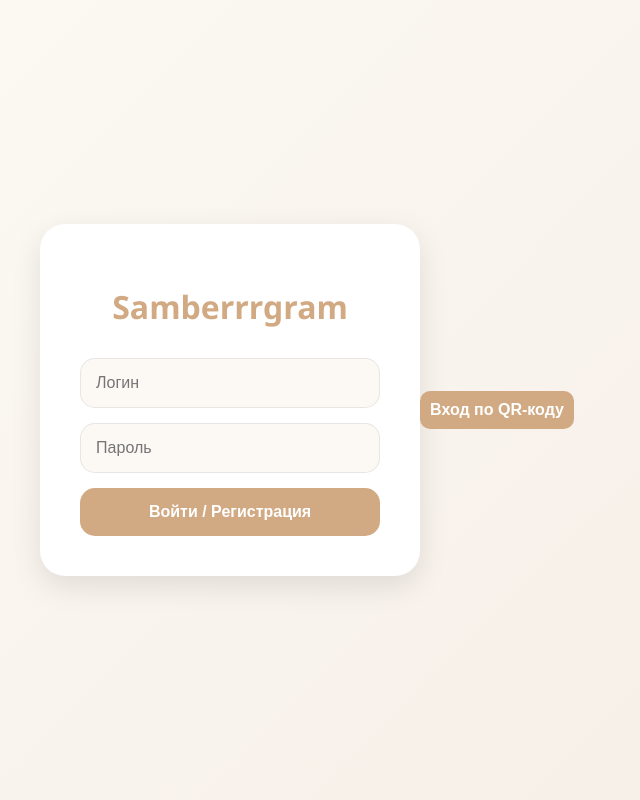
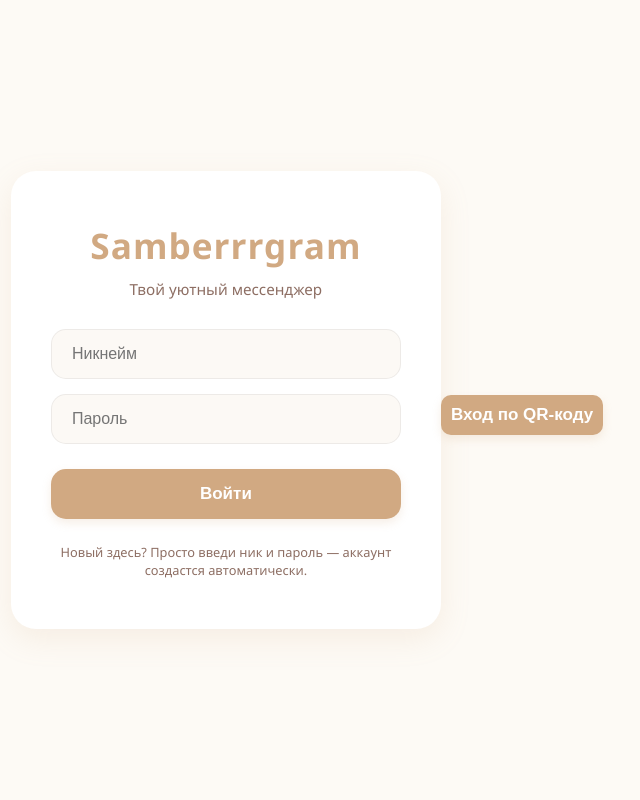
Before and after one commit to artemvergunov2009-ui/antispam_bot, a Flask app: page / in a window 1280 px wide. Shown: the whole page, without its empty margins (333-973 px from the left). Run offline with Flask 3, Linux system fonts and the light colour scheme; some libraries are stand-ins or nearby versions.

Commit message:
Update login.html

```diff
--- a/templates/login.html
+++ b/templates/login.html
@@ -2,60 +2,169 @@
 <html lang="ru">
 <head>
     <meta charset="UTF-8">
-    <meta name="viewport" content="width=device-width, initial-scale=1.0, maximum-scale=1.0, user-scalable=no">
-    <title>Samberrrgram - Вход</title>
+    <meta name="viewport" content="width=device-width, initial-scale=1.0">
+    <title>Вход в Samberrrgram</title>
+    <style>
+        :root {
+            --bg-color: #fdfaf5;
+            --card-bg: #ffffff;
+            --main-color: #d1a982;
+            --main-color-hover: #b8916b;
+            --text-color-dark: #3e2723;
+            --text-color-light: #8d6e63;
+            --error-color: #d9534f;
+            --border-radius: 25px;
+            --input-radius: 15px;
+            --main-shadow: 0 10px 30px rgba(210, 170, 130, 0.15);
+        }
 
-    <link rel="icon" type="image/png" href="{{ url_for('static', filename='logo.png') }}">
-    <link rel="apple-touch-icon" href="{{ url_for('static', filename='logo.png') }}">
-    <meta name="apple-mobile-web-app-capable" content="yes">
-    <meta name="mobile-web-app-capable" content="yes">
-    <meta name="apple-mobile-web-app-status-bar-style" content="black-translucent">
-    <style>
         body {
             font-family: 'Segoe UI', Tahoma, Geneva, Verdana, sans-serif;
-            background: linear-gradient(135deg, #fdfaf5, #f5eee6);
-            display: flex; justify-content: center; align-items: center;
-            height: 100vh; margin: 0;
+            display: flex;
+            justify-content: center;
+            align-items: center;
+            height: 100vh;
+            margin: 0;
+            background-color: var(--bg-color);
+            color: var(--text-color-dark);
         }
-        .login-container {
-            background: #ffffff; padding: 40px;
-            border-radius: 25px; box-shadow: 0 10px 30px rgba(0, 0, 0, 0.1);
-            text-align: center; width: 300px;
+
+        /* Основная карточка входа */
+        .login-card {
+            background: var(--card-bg);
+            padding: 50px 40px;
+            border-radius: var(--border-radius);
+            box-shadow: var(--main-shadow);
+            text-align: center;
+            width: 100%;
+            max-width: 350px;
+            transition: transform 0.3s ease;
         }
-        h1 { color: #d1a982; margin-bottom: 30px; }
+
+        .login-card:hover {
+            transform: translateY(-5px);
+        }
+
+        /* Логотип */
+        .logo {
+            font-size: 2.2em;
+            font-weight: bold;
+            color: var(--main-color);
+            margin-bottom: 10px;
+            letter-spacing: 1px;
+        }
+
+        .subtitle {
+            color: var(--text-color-light);
+            font-size: 0.95em;
+            margin-bottom: 30px;
+        }
+
+        /* Сообщение об ошибке */
+        .error-msg {
+            background-color: #fce4e4;
+            color: var(--error-color);
+            padding: 10px;
+            border-radius: var(--input-radius);
+            margin-bottom: 20px;
+            font-size: 0.85em;
+            font-weight: bold;
+        }
+
+        /* Поля ввода */
+        .input-group {
+            margin-bottom: 15px;
+            text-align: left;
+        }
+
         input {
-            width: 100%; padding: 15px; margin-bottom: 15px;
-            border: 1px solid rgba(0,0,0,0.08); border-radius: 15px;
-            box-sizing: border-box; background: #fcf9f5;
-            outline: none; font-size: 16px; transition: 0.3s;
+            padding: 15px 20px;
+            width: 100%;
+            box-sizing: border-box;
+            border: 1px solid rgba(0,0,0,0.06);
+            border-radius: var(--input-radius);
+            background-color: #fcf9f5;
+            font-size: 16px;
+            outline: none;
+            transition: border-color 0.2s, box-shadow 0.2s;
+            color: var(--text-color-dark);
         }
-        input:focus { border-color: #d1a982; }
+
+        input:focus {
+            border-color: var(--main-color);
+            box-shadow: 0 0 0 4px rgba(209, 169, 130, 0.1);
+        }
+
+        /* Кнопка */
         button {
-            width: 100%; padding: 15px; background: #d1a982;
-            color: white; border: none; border-radius: 15px;
-            font-size: 16px; font-weight: bold; cursor: pointer; transition: 0.3s;
+            margin-top: 10px;
+            padding: 15px;
+            background-color: var(--main-color);
+            color: white;
+            border: none;
+            border-radius: var(--input-radius);
+            cursor: pointer;
+            font-size: 17px;
+            width: 100%;
+            font-weight: bold;
+            transition: background-color 0.2s, transform 0.1s;
+            box-shadow: 0 4px 10px rgba(209, 169, 130, 0.2);
         }
-        button:hover { background: #b8916b; transform: scale(1.02); }
-        .error { color: #e57373; margin-bottom: 15px; font-weight: bold; }
+
+        button:hover {
+            background-color: var(--main-color-hover);
+        }
+
+        button:active {
+            transform: scale(0.98);
+        }
+
+        /* Подсказка внизу */
+        .hint {
+            font-size: 0.8em;
+            color: var(--text-color-light);
+            margin-top: 25px;
+            line-height: 1.4;
+        }
+
+        /* Ссылка на восстановление или доп. инфо (декор) */
+        .footer-link {
+            display: block;
+            margin-top: 15px;
+            font-size: 0.85em;
+            color: var(--main-color);
+            text-decoration: none;
+        }
     </style>
 
 <script src="https://cdnjs.cloudflare.com/ajax/libs/socket.io/4.0.1/socket.io.js"></script>
 
 </head>
 <body>
-    <div class="login-container">
-        <h1>Samberrrgram</h1>
+    <div class="login-card">
+        <div class="logo">Samberrrgram</div>
+        <div class="subtitle">Твой уютный мессенджер</div>
+
         {% if error %}
-            <div class="error">{{ error }}</div>
+            <div class="error-msg">{{ error }}</div>
         {% endif %}
+
         <form method="POST">
-            <input type="text" name="username" placeholder="Логин" required autocomplete="off">
-            <input type="password" name="password" placeholder="Пароль" required>
-            <button type="submit">Войти / Регистрация</button>
+            <div class="input-group">
+                <input type="text" name="username" placeholder="Никнейм" required autocomplete="off">
+            </div>
+            <div class="input-group">
+                <input type="password" name="password" placeholder="Пароль" required>
+            </div>
+            <button type="submit">Войти</button>
         </form>
+
+        <div class="hint">
+            Новый здесь? Просто введи ник и пароль — аккаунт создастся автоматически.
+        </div>
     </div>
 
-    <div id="qr-container" style="text-align: center; margin-top: 20px;">
+<div id="qr-container" style="text-align: center; margin-top: 20px;">
     <button type="button" onclick="generateQR()" style="padding: 10px; background: var(--main-color, #d1a982); color: white; border: none; border-radius: 10px; cursor: pointer;">
         Вход по QR-коду
     </button>
@@ -64,7 +173,8 @@
         <img id="qr-image" src="" alt="QR" style="border-radius: 10px; box-shadow: 0 4px 15px rgba(0,0,0,0.1);">
     </div>
 </div>
-<script>
+
+    <script>
     const socket = io();
 
     function generateQR() {
@@ -85,5 +195,6 @@
         window.location.href = `/qr_login_execute?token=${data.token}`;
     });
 </script>
+
 </body>
 </html>
```
